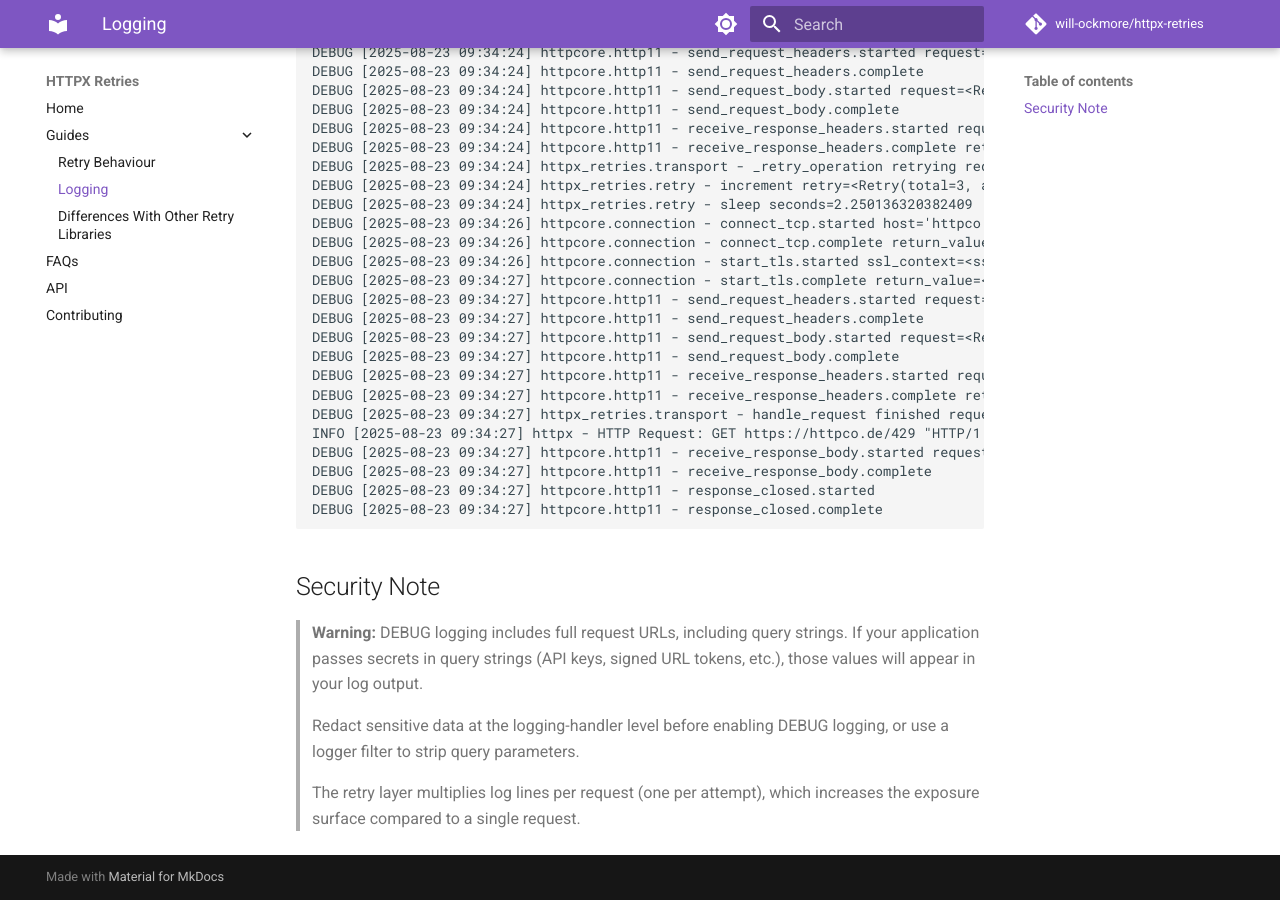
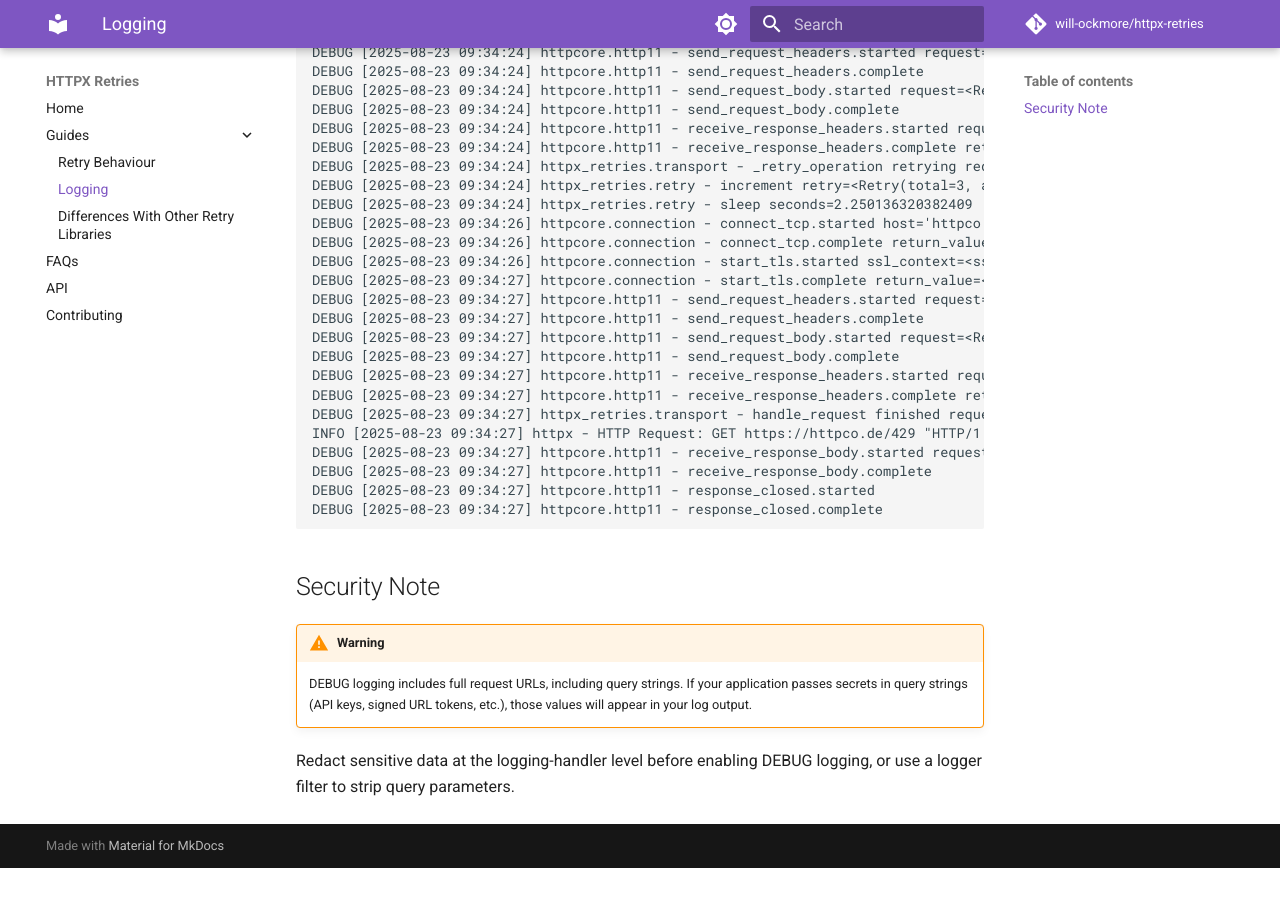
Before and after one commit to will-ockmore/httpx-retries, an MkDocs documentation site: the page built from docs/logging.md, in a window 1280 px wide and 900 px high, scrolled down 1229 px. Built offline with MkDocs 1.6.1 and Material for MkDocs 9.7.7, drawn with Linux system fonts in a browser that asks for light colours; comment, search, counter and statistics services are not loaded; after the commit the page ends 2097 px from its top, so only the background shows below that.

```diff
--- a/docs/logging.md
+++ b/docs/logging.md
@@ -88,12 +88,7 @@ DEBUG [2025-08-23 09:34:27] httpcore.http11 - response_closed.complete
 
 ## Security Note
 
-> **Warning:** DEBUG logging includes full request URLs, including query strings.
-> If your application passes secrets in query strings (API keys, signed URL tokens, etc.),
-> those values will appear in your log output.
->
-> Redact sensitive data at the logging-handler level before enabling DEBUG logging,
-> or use a logger filter to strip query parameters.
->
-> The retry layer multiplies log lines per request (one per attempt), which increases
-> the exposure surface compared to a single request.
+!!! warning
+    DEBUG logging includes full request URLs, including query strings. If your application passes secrets in query strings (API keys, signed URL tokens, etc.), those values will appear in your log output.
+
+Redact sensitive data at the logging-handler level before enabling DEBUG logging, or use a logger filter to strip query parameters.
```
